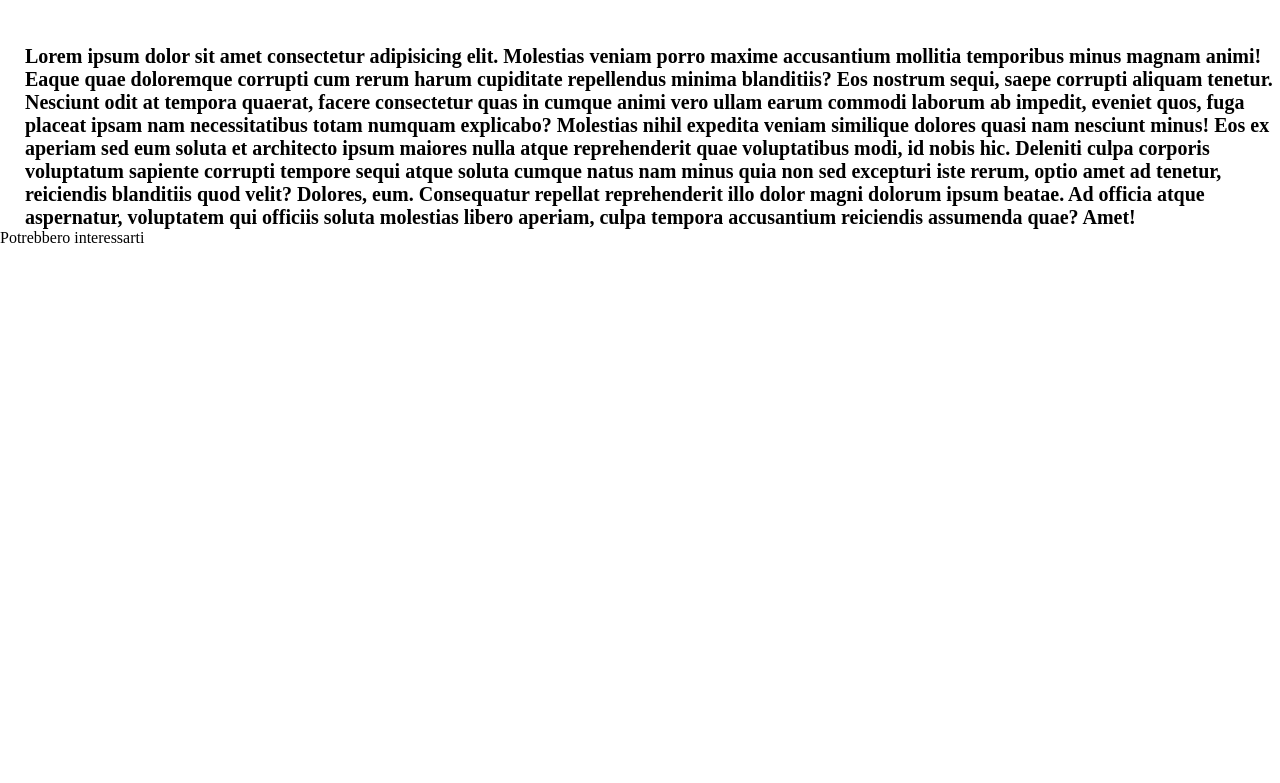
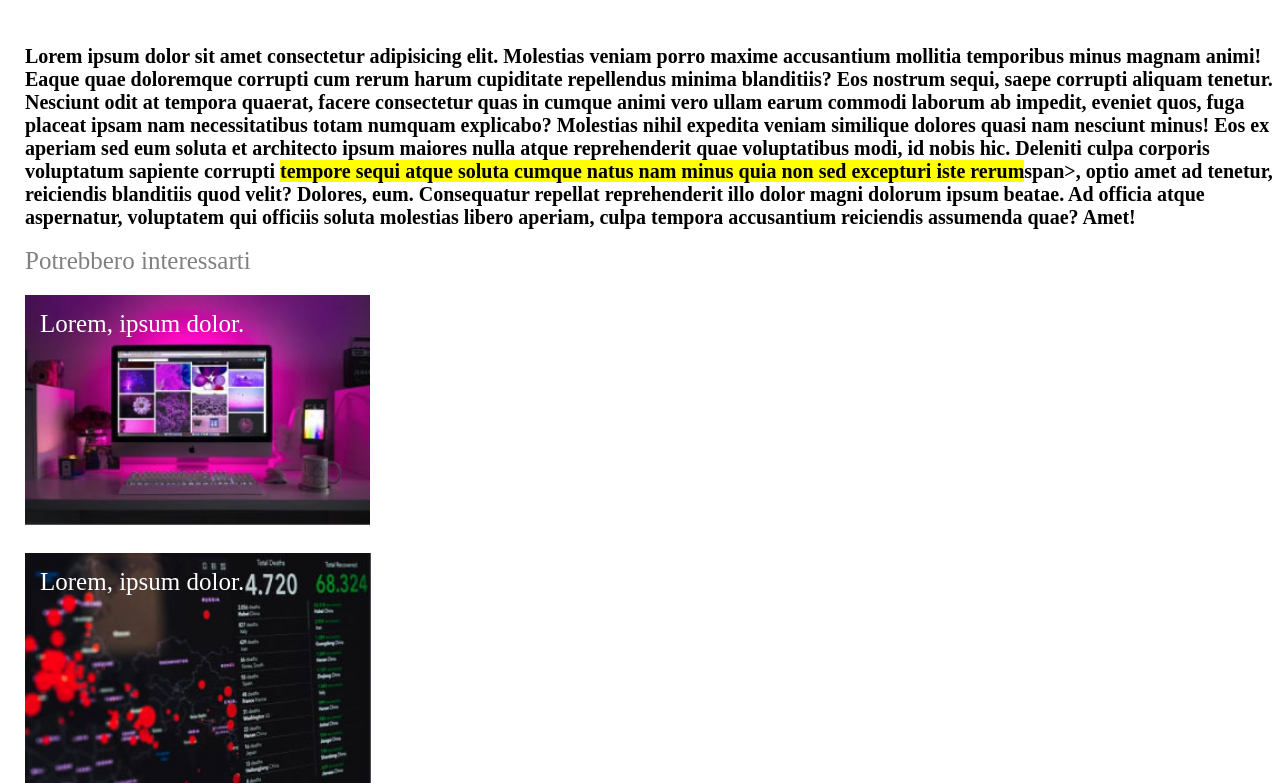
Before and after one commit to SimoneMarino30/html-css-booleaner, a plain HTML site: page index.html in a window 1280 px wide. Shown: the part 1637-2420 px from the top of the page. Before the commit the page ends 1884 px from the top, so only its background shows below. Drawn offline with Linux system fonts and the light colour scheme.

Commit message:
Fine file css + modifiche finali + Commenti

```diff
--- a/css/style.css
+++ b/css/style.css
@@ -66,3 +66,34 @@ thead {
 .colore {
     background-color: rgb(195, 248, 255);
 }
+
+footer {
+    font-size: 25px;
+    color: grey;
+    margin-left: 25px;
+}
+
+#img-monitor {
+    background-image: url(../img/monitor.jpg);
+    background-repeat: no-repeat;
+    background-size: contain;
+    color: white;
+    margin-top: 20px;
+    padding: 15px;
+    width: 400px;
+    height: 200px;
+}
+
+#img-grafico {
+    background-image: url(../img/graph.jpg);
+    background-repeat: no-repeat;
+    background-size: contain;
+    color: white;
+    padding: 15px;
+    width: 400px;
+    height: 200px;
+}
+
+.evidenziatore {
+    background-color: yellow;
+}
--- a/index.html
+++ b/index.html
@@ -1,11 +1,14 @@
 <!DOCTYPE html>
 <html lang="it">
 <head>
+    <!-- Meta + Titolo + Link css -->
     <meta charset="UTF-8">
 
     <title>html-css-booleaner</title>
 
     <link rel="stylesheet" href="./css/style.css">
+    <!-- Head -->
+
 </head>
 <body>
     <header>
@@ -16,6 +19,8 @@
         </picture>
     </header>
 
+    <!-- Main -->
+
     <main>
         <section>
             <div id="didascalia">
@@ -25,11 +30,12 @@
         </section>
         <h1 id="titolo-principale">Internet deve essere al servizio del "bene pubblico": il manifesto di Tim Berners-Lee</h1>
 
+        <!-- Immagini Tim -->
 
         <section>
             <picture>
-                <img src="./img/tim-1.jpg" alt="" id="foto-tim-1"></img>
-                <img src="./img/tim-2.jpg" alt="" id="foto-tim-2"></img>
+                <img src="./img/tim-1.jpg" alt="tim-1" id="foto-tim-1"></img>
+                <img src="./img/tim-2.jpg" alt="tim-2" id="foto-tim-2"></img>
             </picture>
 
             <div><strong id="fotografo">1st Photo: Jhon S. and James L. knight Foundation, by Scott Henrichsen</strong></div>
@@ -41,8 +47,8 @@
         <div>
             <strong>Lorem ipsum dolor sit, amet consectetur adipisicing elit. Pariatur, aut exercitationem. Dolore sit autem ullam non,
             numquam sequi impedit doloribus tempora nam rerum deleniti rem laborum, officiis temporibus, nostrum quasi eum incidunt
-            reprehenderit excepturi reiciendis dolorum. Maxime eius soluta ipsum! Aut molestiae tenetur dolorem distinctio quam iure
-            numquam ab ullam fugit quia exercitationem quaerat ipsam laudantium corrupti, maiores at amet illo nostrum. Sed
+            reprehenderit excepturi reiciendis dolorum. Maxime eius soluta ipsum! Aut molestiae tenetur <span class="evidenziatore">dolorem distinctio quam iure
+            numquam ab ullam fugit quia exercitationem quaerat ipsam laudantium corrupti, maiores at amet illo nostrum.</span> Sed
             provident atque ipsam impedit doloremque, eveniet animi quis tempore nam aliquam, modi maxime officia necessitatibus
             quasi pariatur? Eveniet illum, ipsam sunt voluptatum sequi soluta modi perferendis aperiam nemo nulla natus iusto quasi
             vitae impedit itaque eligendi ab ducimus praesentium doloremque tempore earum voluptas amet officiis? Tempore iusto
@@ -53,7 +59,10 @@
 
         <br>
 
+        <!-- Lista -->
+
         <section>
+
             <ul>
                 <li>
                     <strong>Lorem ipsum dolor sit amet, consectetur adipisicing elit. Impedit similique magnam officiis nemo perspiciatis
@@ -69,6 +78,8 @@
         </section>
 
         <br>
+
+        <!-- Tabella -->
 
         <section>
             <table>
@@ -104,6 +115,8 @@
             <br>
             <br>
 
+            <!-- Fine tabella -->
+
         </section>
             <div>
                 <strong>
@@ -113,18 +126,23 @@
                    ullam earum commodi laborum ab impedit, eveniet quos, fuga placeat ipsam nam necessitatibus totam numquam explicabo?
                    Molestias nihil expedita veniam similique dolores quasi nam nesciunt minus! Eos ex aperiam sed eum soluta et architecto
                    ipsum maiores nulla atque reprehenderit quae voluptatibus modi, id nobis hic. Deleniti culpa corporis voluptatum
-                   sapiente corrupti tempore sequi atque soluta cumque natus nam minus quia non sed excepturi iste rerum, optio amet ad
+                   sapiente corrupti <span class="evidenziatore">tempore sequi atque soluta cumque natus nam minus quia non sed excepturi iste rerum</span>span>, optio amet ad
                    tenetur, reiciendis blanditiis quod velit? Dolores, eum. Consequatur repellat reprehenderit illo dolor magni dolorum
                    ipsum beatae. Ad officia atque aspernatur, voluptatem qui officiis soluta molestias libero aperiam, culpa tempora
                    accusantium reiciendis assumenda quae? Amet!
                 </strong>
             </div>
     </main>
+
+            <br>
+            <!-- Footer -->
+
                 <footer>
                     <div>Potrebbero interessarti</div>
                     <picture>
-                        <div id="img-footer-1"></div>
-                        <div id="img-footer-2"></div>
+                        <div id="img-monitor">Lorem, ipsum dolor.</div>
+                        <br>
+                        <div id="img-grafico">Lorem, ipsum dolor.</div>
                     </picture>
                 </footer>
 </body>
```
